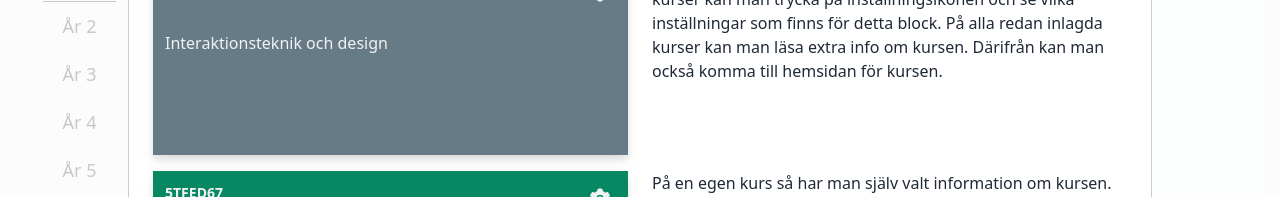
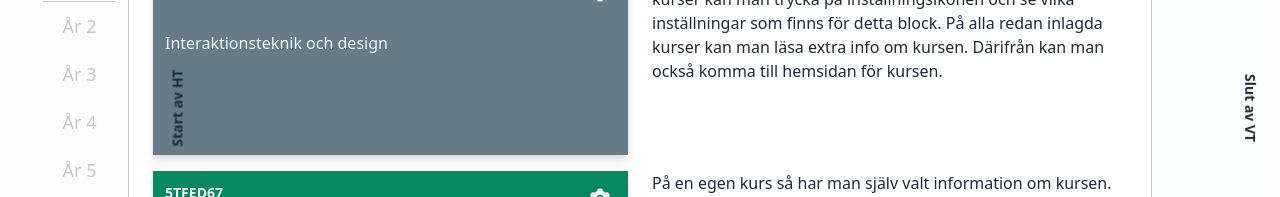
Before and after one commit to HawkieOne/kurskatalog-id, a React (Create React App) app: page / in a window 1280 px wide. Both pictures are taken after a click on the element "Skapa tom plan". Shown: the part 211-408 px from the top of the page. Built offline with nearby package versions, Linux system fonts and the light colour scheme.

Commit message:
feat: add timeline
  * show start and end of term in builder

```diff
--- a/src/pages/builder/Years.tsx
+++ b/src/pages/builder/Years.tsx
@@ -10,7 +10,12 @@ import DraggableCourse from "./DraggableCourse";
 import { useLocalStorage } from "../../shared/useLocalStorage";
 import { useEffect } from "react";
 import { useRecoilState, useSetRecoilState } from "recoil";
-import { activeCustomCourseEditState, courseModalOpenState, coursesBuilderState, resizeIsAllowed } from "../../atoms/atoms";
+import {
+  activeCustomCourseEditState,
+  courseModalOpenState,
+  coursesBuilderState,
+  resizeIsAllowed,
+} from "../../atoms/atoms";
 import Text from "../../components/Text";
 import { Course } from "../../shared/interfaces";
 import { IoMdTrash } from "react-icons/io";
@@ -31,7 +36,7 @@ export default function Years({ onClearCoursesClick }: YearsProps) {
     draggingCourse,
     removeFromSavedCoursesByObject,
     resetChanges,
-    addToSavedCourses
+    addToSavedCourses,
   } = useCourses();
   const setCourses = useSetRecoilState(coursesBuilderState);
   const [isResizeAllowed, setIsResizeAllowed] = useRecoilState(resizeIsAllowed);
@@ -59,11 +64,21 @@ export default function Years({ onClearCoursesClick }: YearsProps) {
         <IoMdTrash size="2em" />
       </div>
       <div className="w-full flex justify-around text-onyx">
+        <div className="absolute top-1/2 -left-5 -rotate-90 z-50">
+          <Text size={TextVariants.small} font={FontVariants.bold}>
+            Start av HT
+          </Text>
+        </div>
         {Array.from(Array(4).keys()).map((entry, index) => (
           <Text size={TextVariants.medium} font={FontVariants.bold} key={index}>
             Läsperiod {index + 1}
           </Text>
         ))}
+        <div className="absolute top-1/2 -right-5 rotate-90 z-50">
+          <Text size={TextVariants.small} font={FontVariants.bold}>
+            Slut av VT
+          </Text>
+        </div>
       </div>
       <ResponsiveGridLayout
         className="layout"
```
